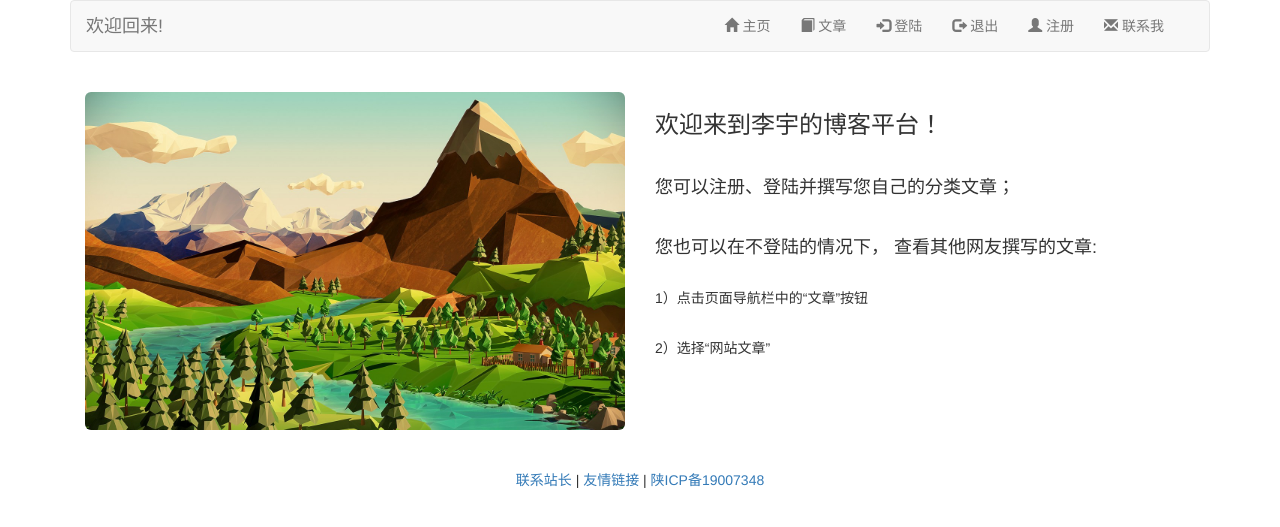
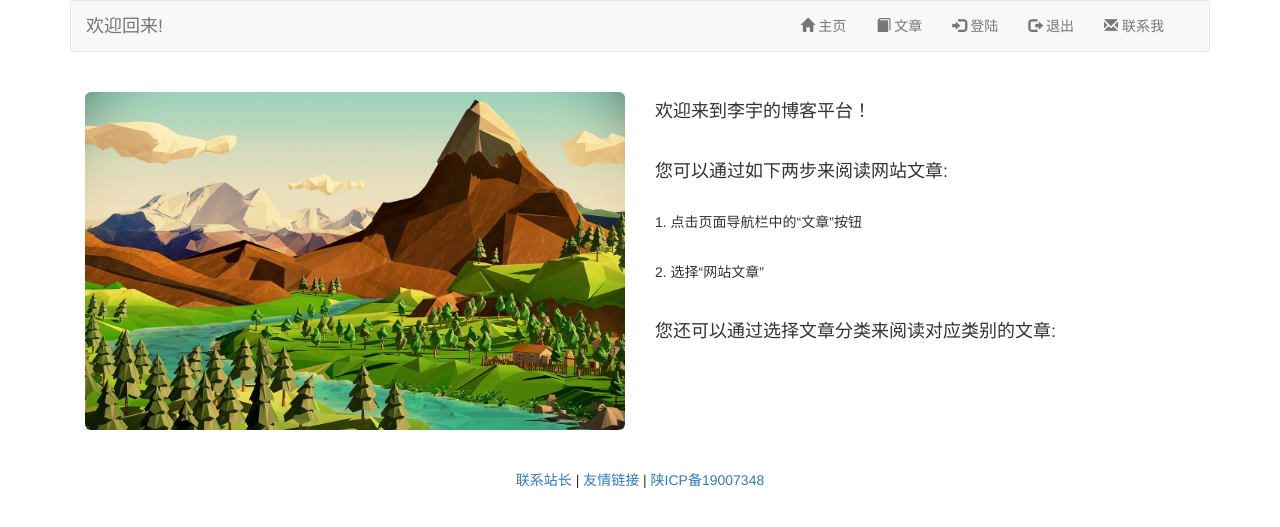
Before and after one commit to liyu-task/my_blog, a Flask app: page / in a window 1280 px wide. Shown: the top 527 px of the page. Run offline with Flask 2, Linux system fonts and the light colour scheme; some libraries are stand-ins or nearby versions.

Commit message:
v1.9.9 注释掉注册端口；修复苹果手机浏览器兼容

```diff
--- a/app/templates/_nav.html
+++ b/app/templates/_nav.html
@@ -24,7 +24,7 @@
                             <a href="{{ url_for('index') }}"><i class="glyphicon glyphicon-home"></i> 主页</a>
                         </li>
                         <li class="text-center">
-                            <a class="dropdown-toggle" data-toggle="dropdown" data-target="1">
+                            <a href="#" class="dropdown-toggle" data-toggle="dropdown" data-target="1">
                                     <i class="glyphicon glyphicon-book"></i> 文章
                             </a>
                             <ul class="dropdown-menu" id="1">
@@ -39,9 +39,12 @@
                             <a onclick="return confirm('确定退出登陆吗？')" href="{{ url_for('logout') }}">
                                 <i class="glyphicon glyphicon-log-out"></i> 退出</a>
                         </li>
+                        <!--注册端口，已关闭-->
+                        <!--
                         <li class="text-center">
-                            <a href="{{ url_for('register') }}"><i class="glyphicon glyphicon-user"></i> 注册</a>
+                            <a href="#"><i class="glyphicon glyphicon-user"></i> 注册</a>
                         </li>
+                        -->
                         <li class="text-center">
                             <a href="{{ url_for('contact') }}"><i class="glyphicon glyphicon-envelope"></i> 联系我</a>
                         </li>
--- a/app/templates/home.html
+++ b/app/templates/home.html
@@ -4,11 +4,11 @@
       <img src="../static/main.jpg" class="img-responsive img-rounded">
     </div>
     <div class="column col-md-6"><br>
-        <h3>欢迎来到李宇的博客平台！</h3><br>
-        <h4>您可以注册、登陆并撰写您自己的分类文章；</h4><br>
-        <h4>您也可以在不登陆的情况下， 查看其他网友撰写的文章:</h4><br>
-        <p>1）点击页面导航栏中的“文章”按钮</p><br>
-        <p>2）选择“网站文章”</p>
+        <h4>欢迎来到李宇的博客平台！</h4><br>
+        <h4>您可以通过如下两步来阅读网站文章:</h4><br>
+        <p>1. 点击页面导航栏中的“文章”按钮</p><br>
+        <p>2. 选择“网站文章”</p><br>
+        <h4>您还可以通过选择文章分类来阅读对应类别的文章:</h4>
     </div>
 {% endblock %}
 {% block footer %}
--- a/app/templates/login.html
+++ b/app/templates/login.html
@@ -14,7 +14,9 @@
                 {% for message in  get_flashed_messages() %}
                 {{ message }}
                 {% endfor %}
-                <br><br><p>还没有帐号？点击<a href="{{ url_for('register') }}">这里</a>注册</p>
+                <!--
+                <br><br><p>还没有帐号？点击<a href="#">这里</a>注册</p>
+                -->
             </div>
         </form>
 {% endblock %}
--- a/app/views.py
+++ b/app/views.py
@@ -45,7 +45,7 @@ def login():
                 flash('用户名或密码出错，请重新输入！')
                 return render_template('login.html', form=form)
         else:
-            return redirect(url_for('register'))
+            return flash('本站暂时不开放注册端口！')
     return render_template('login.html', form=form)
 
 
@@ -55,6 +55,7 @@ def logout():
     return render_template('home.html')
 
 
+"""
 @app.route('/register', methods=['POST', 'GET'])
 def register():
     form = RegisterForm()
@@ -69,6 +70,7 @@ def register():
         login_user(user)
         return redirect(url_for('index'))
     return render_template('register.html', form=form)
+"""
 
 
 @app.route('/contact')
```
Also changed, not shown: app/templates/_sidebar.html (+9 -5 lines).
